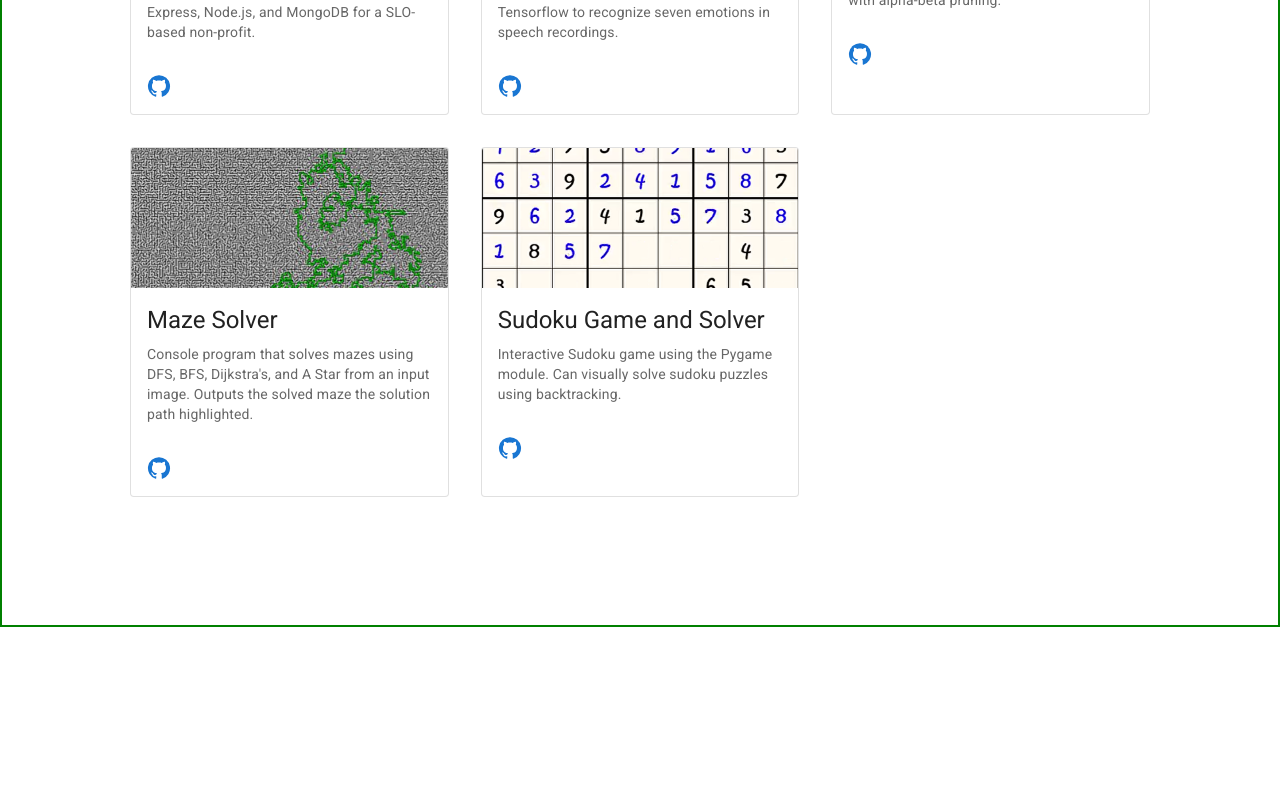
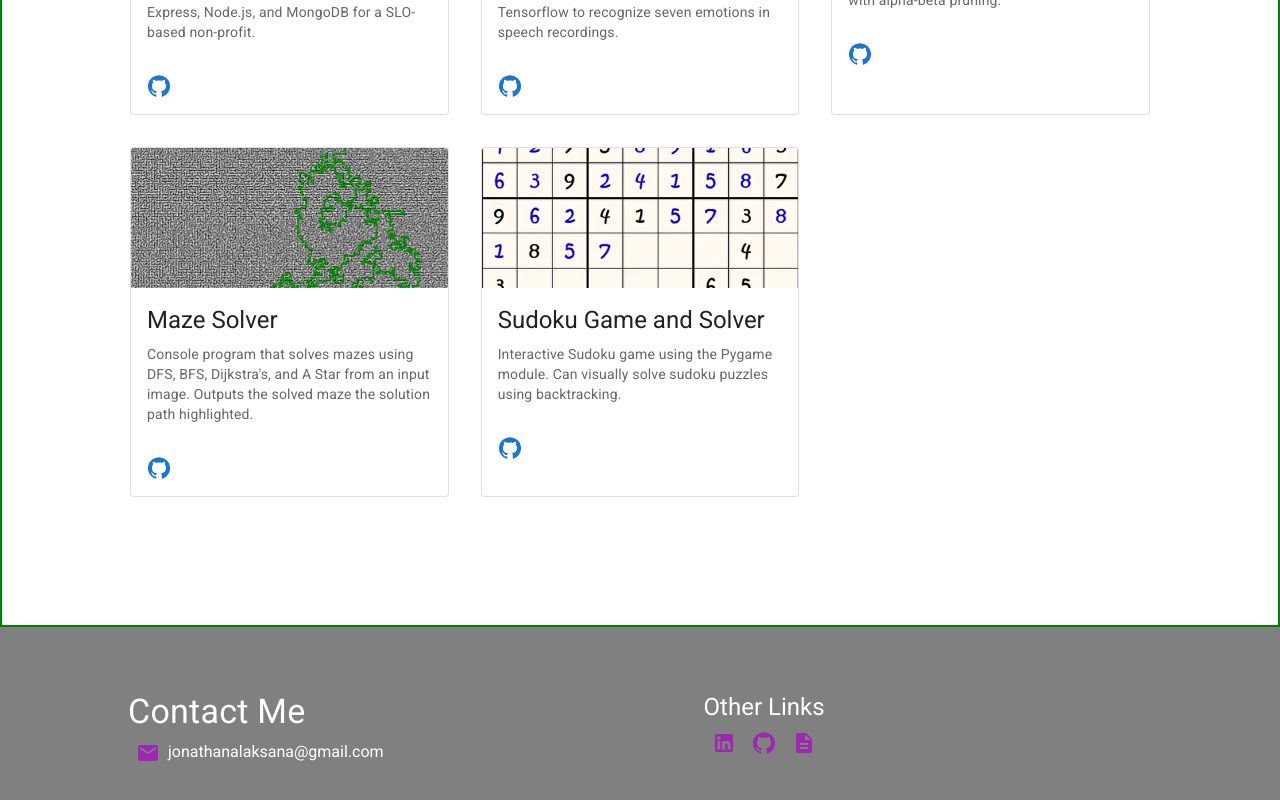
Before and after one commit to jlaksana/jlaksana.github.io, a React (Create React App) app: page / in a window 1280 px wide. Shown: the part 970-1770 px from the top of the page. Before the commit the page ends 1597 px from the top, so only its background shows below. Built offline with nearby package versions, Linux system fonts and the light colour scheme.

Commit message:
contacts footer draft

```diff
--- a/src/App.js
+++ b/src/App.js
@@ -3,6 +3,7 @@ import { BrowserRouter } from "react-router-dom";
 import Navbar from "./components/Navbar";
 import About from "./components/About";
 import Projects from "./components/Projects";
+import Contact from "./components/Contact";
 
 function App() {
   return (
@@ -11,6 +12,7 @@ function App() {
         <Navbar />
         <About />
         <Projects />
+        <Contact />
       </div>
     </BrowserRouter>
   );
--- /dev/null
+++ b/src/components/Contact.jsx
@@ -0,0 +1,91 @@
+import React from "react";
+import GitHubIcon from "@mui/icons-material/GitHub";
+import LinkedInIcon from "@mui/icons-material/LinkedIn";
+import EmailIcon from "@mui/icons-material/Email";
+import DescriptionIcon from "@mui/icons-material/Description";
+import { IconButton, Typography, Tooltip, Fade } from "@mui/material";
+import { Link } from "react-router-dom";
+import "../css/Contact.css";
+
+function Contact() {
+  // email, linkedin, github
+  return (
+    <footer id="contact">
+      <div>
+        <Typography variant="h4" color="white">
+          Contact Me
+        </Typography>
+        <Tooltip
+          TransitionComponent={Fade}
+          TransitionProps={{ timeout: 600 }}
+          title="Email me"
+        >
+          <IconButton
+            component="a"
+            onClick={() => window.open("mailto:jonathanalaksana@gmail.com")}
+            aria-label="Email"
+            color="secondary"
+          >
+            <EmailIcon />
+          </IconButton>
+        </Tooltip>
+        <Link to="#" onClick={() => window.open("mailto:yourmail@domain.com")}>
+          jonathanalaksana@gmail.com
+        </Link>
+      </div>
+      <div>
+        <Typography variant="h5" color="white">
+          Other Links
+        </Typography>
+        <Tooltip
+          TransitionComponent={Fade}
+          TransitionProps={{ timeout: 600 }}
+          title="Connect on LinkedIn"
+        >
+          <IconButton
+            component="a"
+            onClick={() => window.open("https://www.linkedin.com/in/jlaksana/")}
+            aria-label="Connect on LinkedIn"
+            color="secondary"
+          >
+            <LinkedInIcon />
+          </IconButton>
+        </Tooltip>
+        <Tooltip
+          TransitionComponent={Fade}
+          TransitionProps={{ timeout: 600 }}
+          title="View my GitHub"
+        >
+          <IconButton
+            component="a"
+            onClick={() => window.open("https://github.com/jlaksana")}
+            aria-label="View my GitHub"
+            color="secondary"
+          >
+            <GitHubIcon />
+          </IconButton>
+        </Tooltip>
+        <Tooltip
+          TransitionComponent={Fade}
+          TransitionProps={{ timeout: 600 }}
+          title="View Resume"
+        >
+          <IconButton
+            component="a"
+            onClick={() =>
+              window.open(
+                "https://drive.google.com/file/d/1NRMeL_bOOHDmxIE4lxlELO2si8PuJk6h/view?usp=sharing"
+              )
+            }
+            aria-label="View Resume"
+            color="secondary"
+          >
+            <DescriptionIcon />
+          </IconButton>
+        </Tooltip>
+      </div>
+    </footer>
+  );
+}
+
+export default Contact;
--- a/src/components/Navbar.jsx
+++ b/src/components/Navbar.jsx
@@ -6,21 +6,24 @@ import { HashLink as Link } from "react-router-hash-link";
 function Navbar() {
   return (
     <nav className="nav">
-      <Link to="#top" className="siteTitle">
+      <Link smooth to="#top" className="siteTitle">
         Jonathan Laksana
       </Link>
       <ul>
         <li>
-          <Link to="#about">About</Link>
+          <Link smooth to="#about">
+            About
+          </Link>
         </li>
         <li>
-          <Link to="#exp">Experience</Link>
+          <Link smooth to="#projects">
+            Projects
+          </Link>
         </li>
         <li>
-          <Link to="/#projects">Projects</Link>
-        </li>
-        <li>
-          <Link to="#contact">Contact</Link>
+          <Link smooth to="#contact">
+            Contact
+          </Link>
         </li>
       </ul>
     </nav>
--- /dev/null
+++ b/src/css/Contact.css
@@ -0,0 +1,18 @@
+#contact {
+  padding: 10%;
+  padding-top: 5%;
+  padding-bottom: 5%;
+  display: flex;
+  flex-wrap: wrap;
+  gap: 25vw;
+  background-color: gray;
+}
+
+a {
+  color: white;
+  text-decoration: none;
+}
+
+a:hover {
+  text-decoration: underline;
+}
```
Also changed, not shown: src/components/Footer.jsx (deleted, +0 -11 lines).
